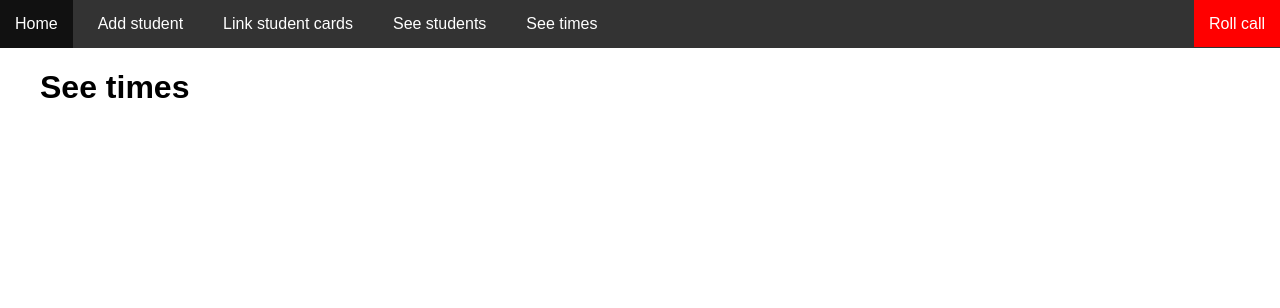
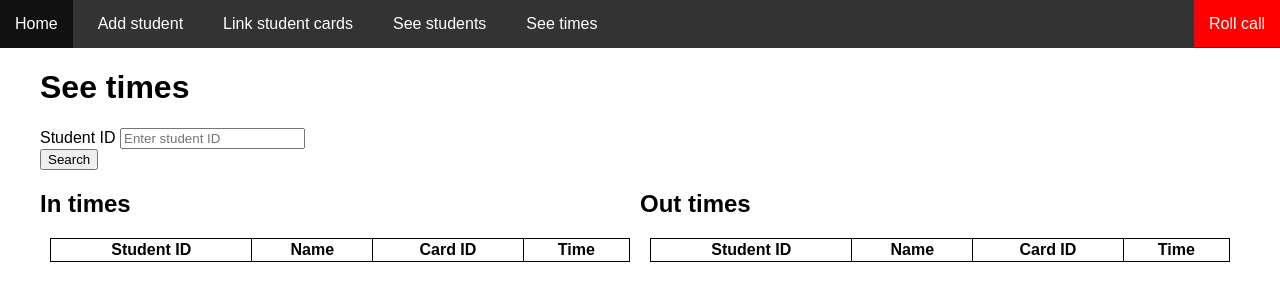
Before and after one commit to KrazyCo/NEA-RFID-attendence-system, a Flask app: page /seeTimes in a window 1280 px wide. Shown: the top 308 px of the page. Run offline with Flask 2, Linux system fonts and the light colour scheme; data that the repository does not hold is empty.

Commit message:
it works somehow lmao

```diff
--- a/website/app.py
+++ b/website/app.py
@@ -1,9 +1,11 @@
 from flask import Flask, render_template, request, redirect, url_for, flash
+
+import datetime
 
 import sys
 sys.path.insert(0, '../database')
 
-from addStudent import addStudent
+from addStudent import addStudent as addStudentDb
 from addStudentCard import addStudentCard
 from pullAllStudentStatus import pullAllStudentStatus
 from pullAllStudentTimes import pullAllStudentTimes
@@ -11,31 +13,72 @@ from pullStudentStatus import pullStudentStatus
 from pullStudentTimes import pullStudentTimes
 
 app = Flask(__name__)
+app.config['SECRET_KEY'] = 'yeathisisasecretkeyanditsverysecure'
+
+def getReadableTime(time):
+    return datetime.datetime.utcfromtimestamp(time).strftime('%H:%M:%S %d-%m-%Y')
 
 @app.route('/')
 def index():
     students = pullAllStudentStatus()
     return render_template('index.html', students=students)
 
-@app.route('/addStudent')
+@app.route('/addStudent', methods=('GET', 'POST'))
 def addStudent():
+    if request.method == 'POST':
+        studentName = request.form['studentName']
+        if not studentName:
+            flash('Please enter a student name.')
+        else:
+            addStudentDb(studentName)
     students = pullAllStudentStatus()
+    students.reverse()
     return render_template('addStudent.html', students=students)
 
-@app.route('/linkStudentCard')
+@app.route('/linkStudentCard', methods=('GET', 'POST'))
 def linkStudentCard():
+    if request.method == 'POST':
+        cardID = request.form['cardID']
+        studentID = request.form['studentID']
+        if not cardID or not studentID:
+            flash('Please enter cardID and studentID.')
+        elif not studentID.isnumeric():
+            flash('Please enter a valid studentID.')
+        else:
+            addStudentCard(cardID, studentID)
     students = pullAllStudentStatus()
     return render_template('linkStudentCard.html', students=students)
 
-@app.route('/seeStudents')
+@app.route('/seeStudents', methods=('GET', 'POST'))
 def seeStudents():
+    if request.method == 'POST':
+        studentName = request.form['studentName']
+        if not studentName:
+            students = pullAllStudentStatus()
+            return render_template('seeStudents.html', students=students)
+        else:
+            students = pullStudentStatus(studentName)
+            return render_template('seeStudents.html', students=students)
     students = pullAllStudentStatus()
     return render_template('seeStudents.html', students=students)
 
-@app.route('/seeTimes')
+@app.route('/seeTimes', methods=('GET', 'POST'))
 def seeTimes():
-    students = pullAllStudentStatus()
-    return render_template('seeTimes.html', students=students)
+    if request.method == 'POST':
+        studentID = request.form['studentID']
+        if studentID:
+            times = pullStudentTimes(studentID)
+        else:
+            times = pullAllStudentTimes()
+    else:
+        times = pullAllStudentTimes()
+    generatedTimes = []
+    for type in times:
+        tempTimes = []
+        for time in type:
+            tempTimes.append([time[0], time[1], time[2], getReadableTime(time[3])])
+        generatedTimes.append(tempTimes)
+    return render_template('seeTimes.html', times=generatedTimes)
 
 @app.route('/rollcall')
 def rollcall():
--- a/website/static/css/style.css
+++ b/website/static/css/style.css
@@ -5,6 +5,12 @@ nav {
     background-color: #333;
     color: #fff;
     /* padding: 10px; */
+}
+
+.rollcall-nav {
+    display: flex;
+    justify-content: space-between;
+    align-items: center;
 }
 
 .left-group {
@@ -16,7 +22,8 @@ nav {
 
 .left-group li {
     margin-right: 10px;
-    padding: 15px
+    padding: 15px;
+    background-color: #333;
 }
 
 .left-group li:last-child {
@@ -64,17 +71,17 @@ body {
 .main-right-div {
     width: 50%;
     float: left;
-    height: 300px;
+    /* height: 300px; */
 }
 
 /* Optional: add some styles to the divs */
-.main-left-div {
+/* .main-left-div {
     background-color: #eee;
 }
 
 .main-right-div {
     background-color: #ccc;
-}
+} */
 
 table {
     width: calc(100% - 20px);
@@ -129,10 +136,10 @@ td {
 .rollcall a {
     color: #111;
     text-decoration: none;
-    margin: 15px;
+    margin: 10px;
     padding: 15px;
     width: 100%;
-    height: 100px;
+    /* height: 15px; */
     border: 1px solid black;
     background-color: #ff0000;
 }
--- a/website/templates/index.html
+++ b/website/templates/index.html
@@ -26,7 +26,7 @@
                 <li><a href="{{ url_for('seeTimes')}}">See times</a></li>
             </ul>
             <div class="rollcall">
-                <a href="#">Roll call</a>
+                <a href="{{ url_for('rollcall')}}">Roll call</a>
             </div>
         </div>
 {% endblock %}
--- a/website/templates/seeTimes.html
+++ b/website/templates/seeTimes.html
@@ -2,7 +2,53 @@
 
 {% block content %}
     <h1>{% block title %} See times {% endblock %}</h1>
-    {% for student in students %}
-        <p>{{ student }}</p>
-    {% endfor %}
+
+    <form method="post">
+        <div class="form-group">
+            <label for="studentID">Student ID</label>
+            <input type="text" class="form-control" id="studentID" name="studentID" placeholder="Enter student ID", value="{{ request.form['studentID'] }}">
+        </div>
+        <div class="form-group">
+            <button type="submit" class="btn btn-primary">Search</button>
+        </div>
+    </form>
+
+    <div class="main-left-div">
+        <h2>In times</h2>
+        <table>
+            <tr>
+                <th>Student ID</th>
+                <th>Name</th>
+                <th>Card ID</th>
+                <th>Time</th>
+            </tr>
+            {% for time in times[0] %}
+                <tr>
+                    <td>{{ time[0] }}</td>
+                    <td>{{ time[2] }}</td>
+                    <td>{{ time[1] }}</td>
+                    <td>{{ time[3] }}</td>
+                </tr>
+            {% endfor %}
+        </table>
+    </div>
+    <div class="main-right-div">
+        <h2>Out times</h2>
+        <table>
+            <tr>
+                <th>Student ID</th>
+                <th>Name</th>
+                <th>Card ID</th>
+                <th>Time</th>
+            </tr>
+            {% for time in times[1] %}
+                <tr>
+                    <td>{{ time[0] }}</td>
+                    <td>{{ time[2] }}</td>
+                    <td>{{ time[1] }}</td>
+                    <td>{{ time[3] }}</td>
+                </tr>
+            {% endfor %}
+        </table>
+    </div>
 {% endblock %}
```
Also changed, not shown: website/templates/addStudent.html (+29 -2 lines), website/templates/linkStudentCard.html (+33 -2 lines), website/templates/rollcall.html (+44 -7 lines), website/templates/seeStudents.html (+31 -2 lines).
